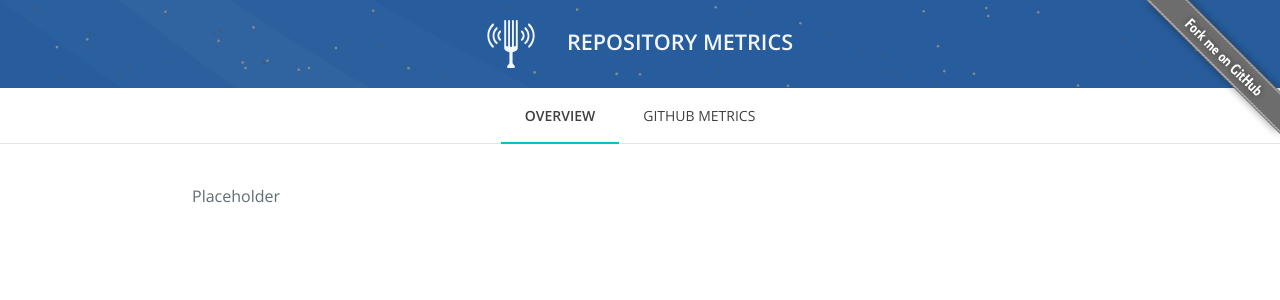
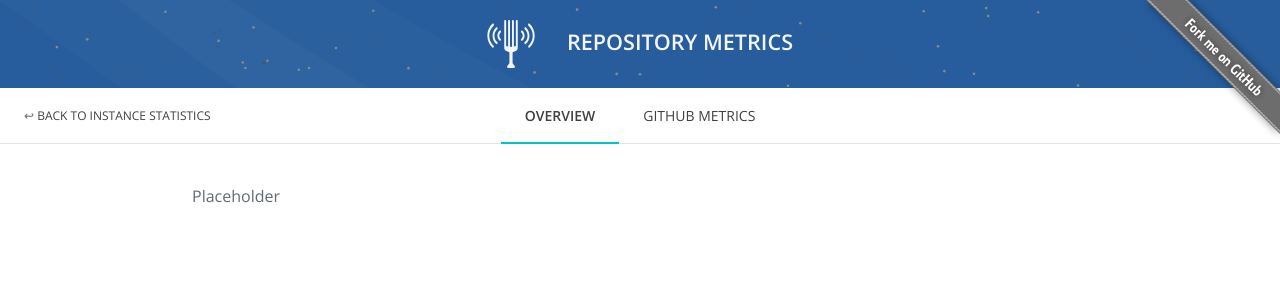
Before and after one commit to Autodesk/hubble, a Jekyll site: the page built from docs/repository/index.html, in a window 1280 px wide. Shown: the top 300 px of the page. Built offline with Jekyll 4.4.1, drawn with Linux system fonts in a browser that asks for light colours; nearby versions of some CDN libraries.

Commit message:
Add back to instance statistics link to repo view

```diff
--- a/docs/_includes/repository_navigation.html
+++ b/docs/_includes/repository_navigation.html
@@ -16,6 +16,7 @@
 			{% endif %}
 		{% endfor %}
 	{% endfor %}
+	<div class="back-link">&#8617; <a href="../" data-no-nwo-query>Back to instance statistics</a></div>
 	<ul class="navigation-primary">
 		{% for item in site.data.repository_navigation %}
 		<li>
--- a/docs/assets/css/repository.css
+++ b/docs/assets/css/repository.css
@@ -1,3 +1,19 @@
 .page-header {
     background-color: #275d9c;
 }
+
+.back-link {
+    position: absolute;
+    text-transform: uppercase;
+    font-size: 12px;
+    padding: 1.2rem 1.5rem;
+    text-decoration: none;
+}
+
+.back-link a {
+    text-decoration: none;
+}
+
+.back-link a:hover {
+    text-decoration: underline;
+}
--- a/docs/assets/js/repository.js
+++ b/docs/assets/js/repository.js
@@ -7,7 +7,11 @@ $(window).bind('load', function()
     $('.navigation a').each(function()
     {
         const href = $(this).attr('href');
-        $(this).attr('href', `${href}?nwo=${nwo}`);
+        const noNwoQuery = $(this).attr('data-no-nwo-query')
+
+        if (noNwoQuery === undefined) {
+            $(this).attr('href', `${href}?nwo=${nwo}`);
+        }
     });
 
     // Replace all canvas data urls with repository specific urls
```
